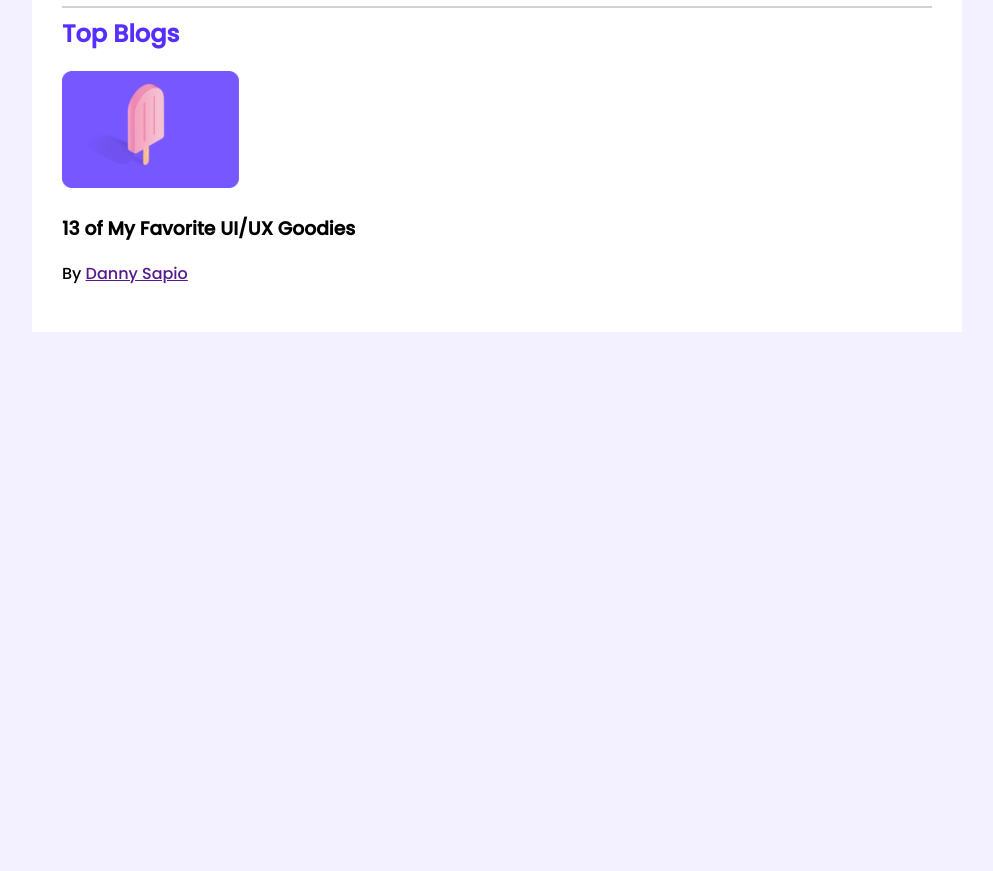
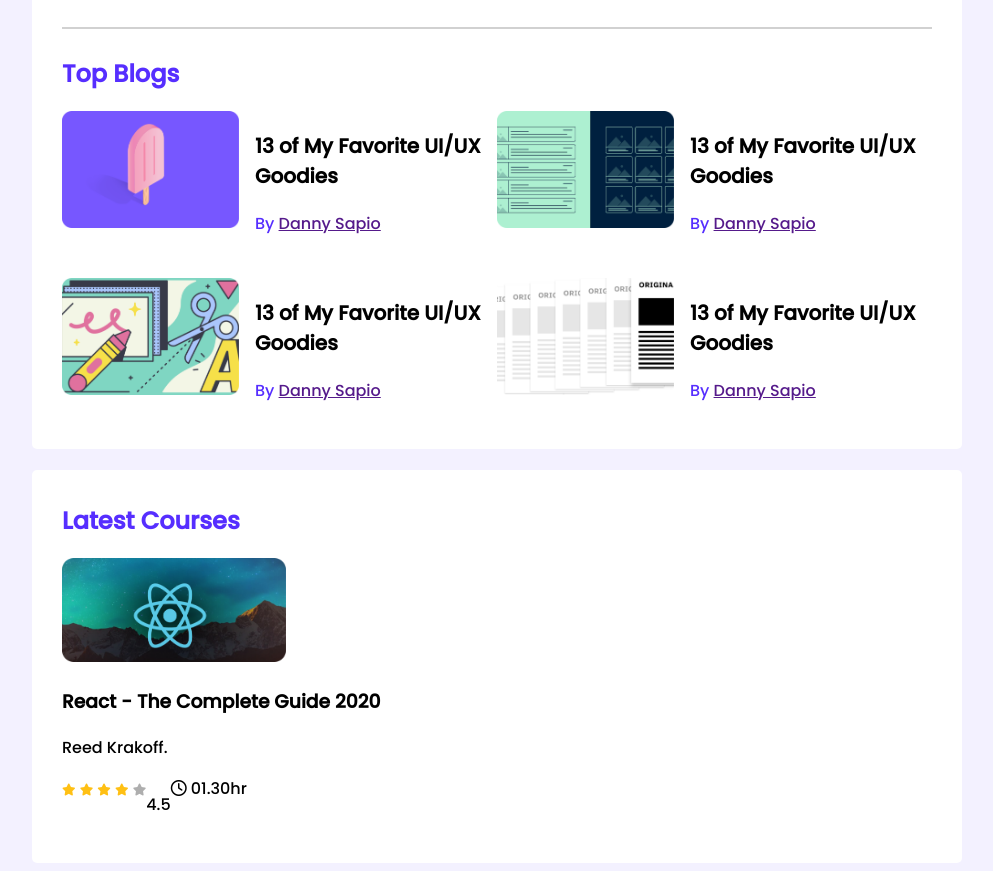
Before and after one commit to vatiza/leader-board-practice, a plain HTML site: page index.html in a window 1280 px wide. Shown: the part 276-1147 px from the top of the page, without its empty margins (143-1136 px from the left). Before the commit the page ends 800 px from the top, so only its background shows below. Drawn offline with Linux system fonts and the light colour scheme.

```diff
--- a/css/css.css
+++ b/css/css.css
@@ -7,15 +7,19 @@ body{
 }
 main{
     display: flex;
-    justify-content: center;
+flex-direction: column ;
+    align-items: center;
 }
 .container{
     background-color: #FFFFFF;
     width: 870px;
     padding: 30px ;
+    margin-top: 21px;
+    border-radius: 5px;
 }
 hr{
     border: 1px solid #D1D1D1;
+    margin-bottom: 27px;
 }
 .top-player{
     margin-bottom: 30px;
@@ -46,7 +50,55 @@ hr{
 /*-----------------
  top blog sytles
  ----------------- */
- .blog .thumbnail img{
+ .blogs{
+    display: grid;
+    grid-template-columns: repeat(2,1fr);
+    grid-row-gap: 26px;
+ }
+ .blog{
+    display: flex;
+ }
+ .blog  img{
     width: 177px;
 height: 117px;
  }
+ .blog-info{
+    margin-left: 16px;
+ }
+ .blog-title{
+    font-size: 20px;
+
+ }
+ .blog-author{
+    color: #9F9F9F;
+    font-size: 16px;
+ }
+ .blog-author{
+    text-decoration: none;
+    font-size: 16px;
+    color: #562EFF;
+ }
+/*---------------
+courses style
+---------------- */
+.course .course-banner img{
+    width: 224px;
+height: 104px;
+}
+.course-info{
+    display: flex;
+}
+.fa-star{
+    font-size: 12px;
+}
+.fa-star.filled{
+    color: #FFC014;
+}
+.fa-star.emty{
+    color   : #AEAEAE;
+}
+
+/*------------
+ media queries
+ --------------- */
+ /* Mobile device */
--- a/index.html
+++ b/index.html
@@ -6,6 +6,9 @@
     <meta http-equiv="X-UA-Compatible" content="IE=edge">
     <meta name="viewport" content="width=device-width, initial-scale=1.0">
     <link rel="stylesheet" href="css/css.css">
+    <!-- font awesome -->
+    <script src="https://kit.fontawesome.com/f7b8cfb8a0.js" crossorigin="anonymous"></script>
+<!-- font awesoem -->
     <title>Leader Board</title>
 </head>
 
@@ -66,8 +69,82 @@
                             </p>
                         </div>
                     </article>
+                    <article class="blog">
+                        <div class="thumbnail">
+                            <img src="./img/blogs/blog-2.png" alt="">
+                        </div>
+                        <div class="blog-info">
+                            <h3 class="blog-title">
+                                13 of My Favorite
+                                UI/UX Goodies
+                            </h3>
+                            <p class="blog-author">
+                                By <a href="">Danny Sapio</a>
+                            </p>
+                        </div>
+                    </article>
+                    <article class="blog">
+                        <div class="thumbnail">
+                            <img src="./img/blogs/blog-3.png" alt="">
+                        </div>
+                        <div class="blog-info">
+                            <h3 class="blog-title">
+                                13 of My Favorite
+                                UI/UX Goodies
+                            </h3>
+                            <p class="blog-author">
+                                By <a href="">Danny Sapio</a>
+                            </p>
+                        </div>
+                    </article>
+                    <article class="blog">
+                        <div class="thumbnail">
+                            <img src="./img/blogs/blog-4.png" alt="">
+                        </div>
+                        <div class="blog-info">
+                            <h3 class="blog-title">
+                                13 of My Favorite
+                                UI/UX Goodies
+                            </h3>
+                            <p class="blog-author">
+                                By <a href="">Danny Sapio</a>
+                            </p>
+                        </div>
+                    </article>
                 </div>
 
+            </div>
+        </section>
+        <!-- latest courses -->
+        <section class="container">
+            <h2 class="section-title">
+                Latest Courses
+            </h2>
+            <div class="courses">
+                <div class="course">
+                    <div class="course-banner">
+                        <img src="./img/courses/course-1.png" alt="">
+
+                    </div>
+                    <div class="course-detail">
+                        <h3 class=" course-title">React - The Complete Guide 2020</h3>
+                  <p class="course-author">Reed Krakoff.</p>
+                    <div class="course-info">
+                        <div class="">
+                            <i class="fa-solid fa-star filled"></i>
+                            <i class="fa-solid fa-star filled"></i>
+                            <i class="fa-solid fa-star filled"></i>
+                            <i class="fa-solid fa-star filled"></i>
+                            <i class="fa-solid fa-star emty"></i>
+                        </div>
+                        <p>4.5</p>
+                        <div class="course-duration">
+                            <i class="fa-regular fa-clock"></i>
+                            01.30hr
+                        </div>
+                    </div>
+                </div>
+                </div>
             </div>
         </section>
 
```
